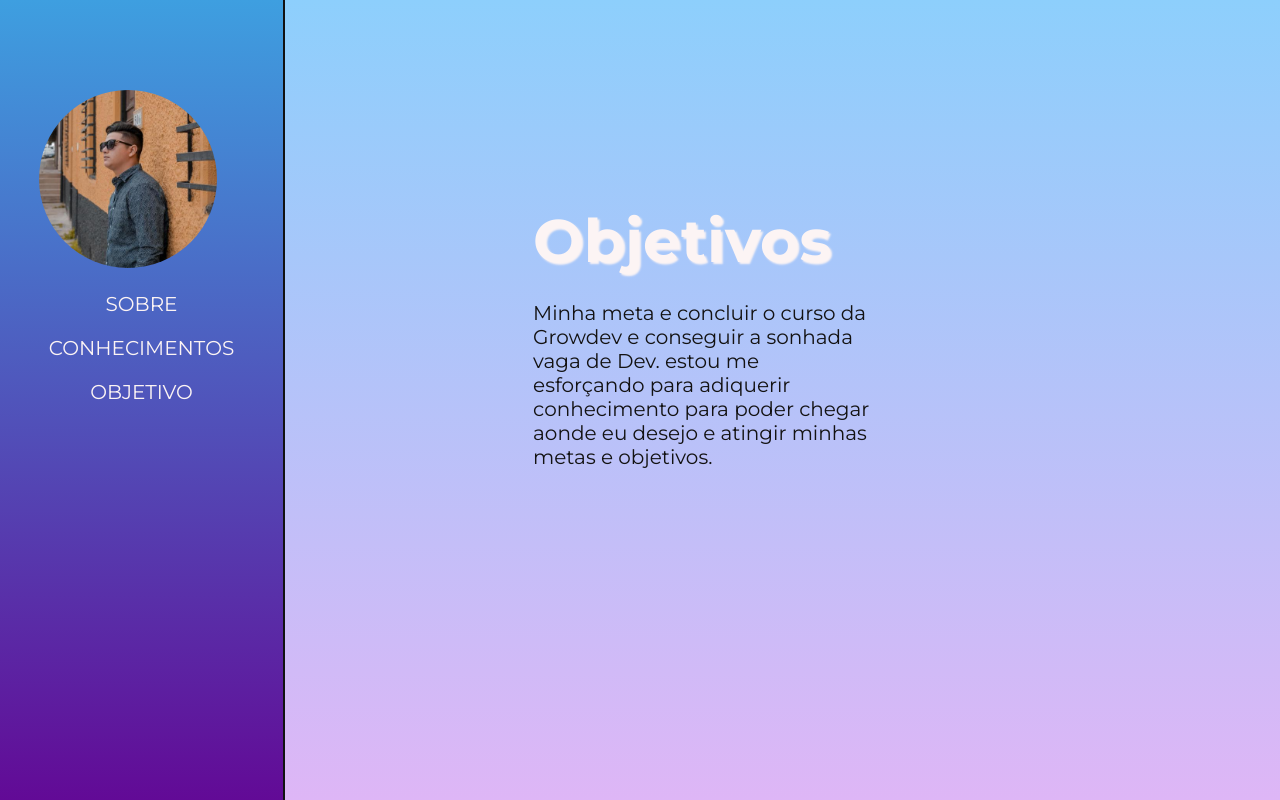
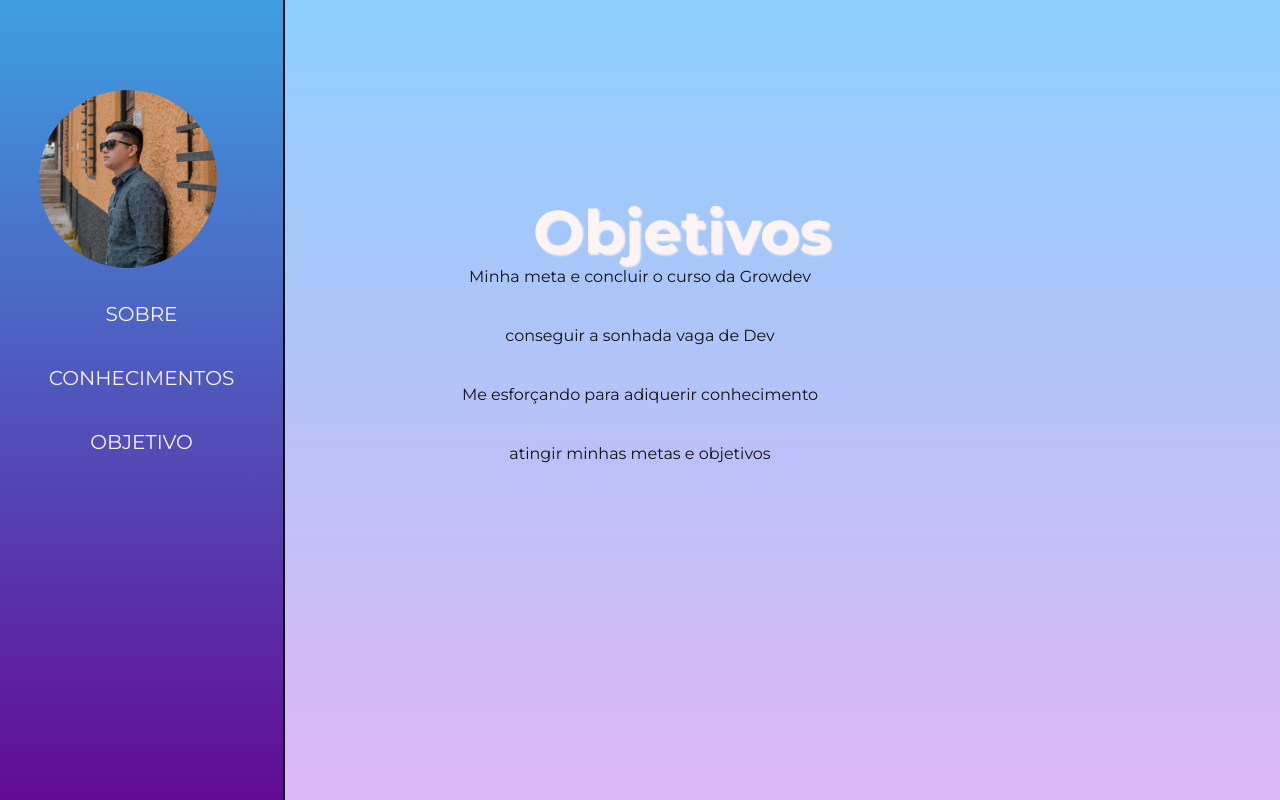
Before and after one commit to felipesinn/projeto-front-end-one-growdev, a plain HTML site: page assets/html/objetivos.html in a window 1280 px wide. Drawn offline with Linux system fonts and the light colour scheme.

Commit message:
adicionando lista ordenada com letras, feito mehorias nos codigo css

```diff
--- a/assets/css/style.css
+++ b/assets/css/style.css
@@ -7,7 +7,9 @@
     box-sizing: border-box;
 }
 
+
 body {
+
     display: block;
     position: fixed;
     width: 100%;
@@ -32,7 +34,7 @@ aside {
 
 li {
     display: grid;
-    padding: 10px;
+    padding: 20px;
     justify-items: center;
 
 }
@@ -66,7 +68,7 @@ h1 {
     height: 100px;
     padding: 2px;
     font-size: 60px;
-    padding-top: 12%;
+    padding-top: 10%;
     color: #fcf4f4;
     margin-left: 27%;
     text-shadow: 2px 2px 2px #fcf4f4;
@@ -93,7 +95,6 @@ address {
 
 .icons{
     display: flex;
-    height: 100px;
     width: 100px;
     margin-left: 25%;
 
@@ -111,6 +112,7 @@ address {
 .icons ion-icon:hover {
     color: #5151b9;
 }
+
 .conhecimentos {
 
     position: absolute;
@@ -119,6 +121,10 @@ address {
     margin-left: 32%;
 
 
+}
+.conhecimentos li {
+    display: list-item;
+    text-align: -webkit-match-parent;
 }
 .objetivos-detalhes {
     position: absolute;
--- a/assets/html/objetivos.html
+++ b/assets/html/objetivos.html
@@ -17,11 +17,15 @@
           </nav>
         </aside>
       </header>
-      <main>
+      <main class="coisas">
         <div class="objetivos-detalhes">
           <h1>Objetivos</h1>
-          <p>Minha meta e concluir o curso da Growdev e conseguir a sonhada vaga de Dev. estou me esforçando para adiquerir conhecimento para poder chegar aonde eu desejo e atingir minhas metas e objetivos.
-          </p>
+          <ul >
+            <li>Minha meta e concluir o curso da Growdev</li>
+            <li> conseguir a sonhada vaga de Dev</li>
+            <li>Me esforçando para adiquerir conhecimento</li>
+            <li>atingir minhas metas e objetivos</li>
+          </ul>
 
         </div>
       </main>
```
Also changed, not shown: assets/html/conhecimento.html (+4 -0 lines), index.html (+2 -1 lines).
